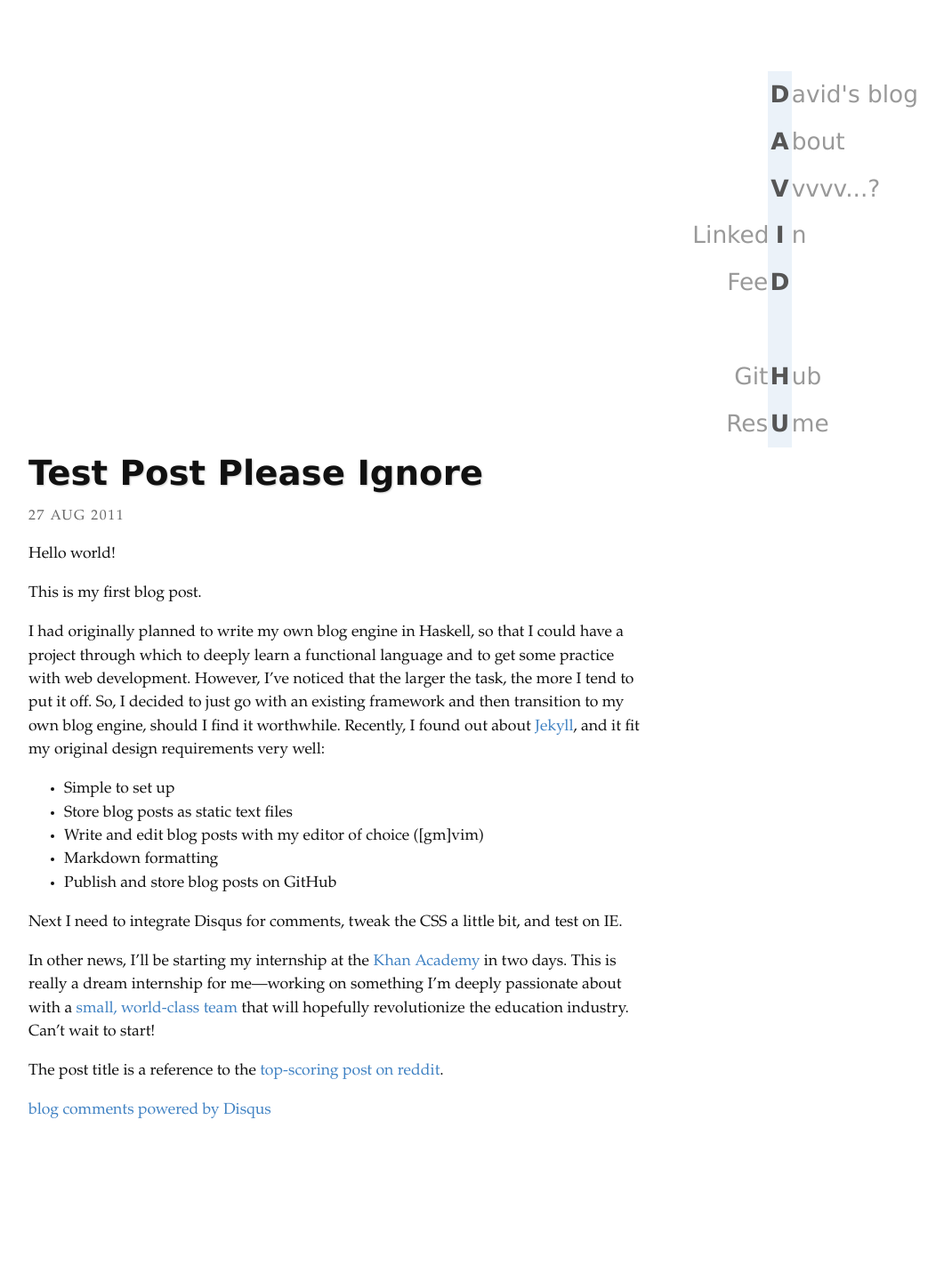
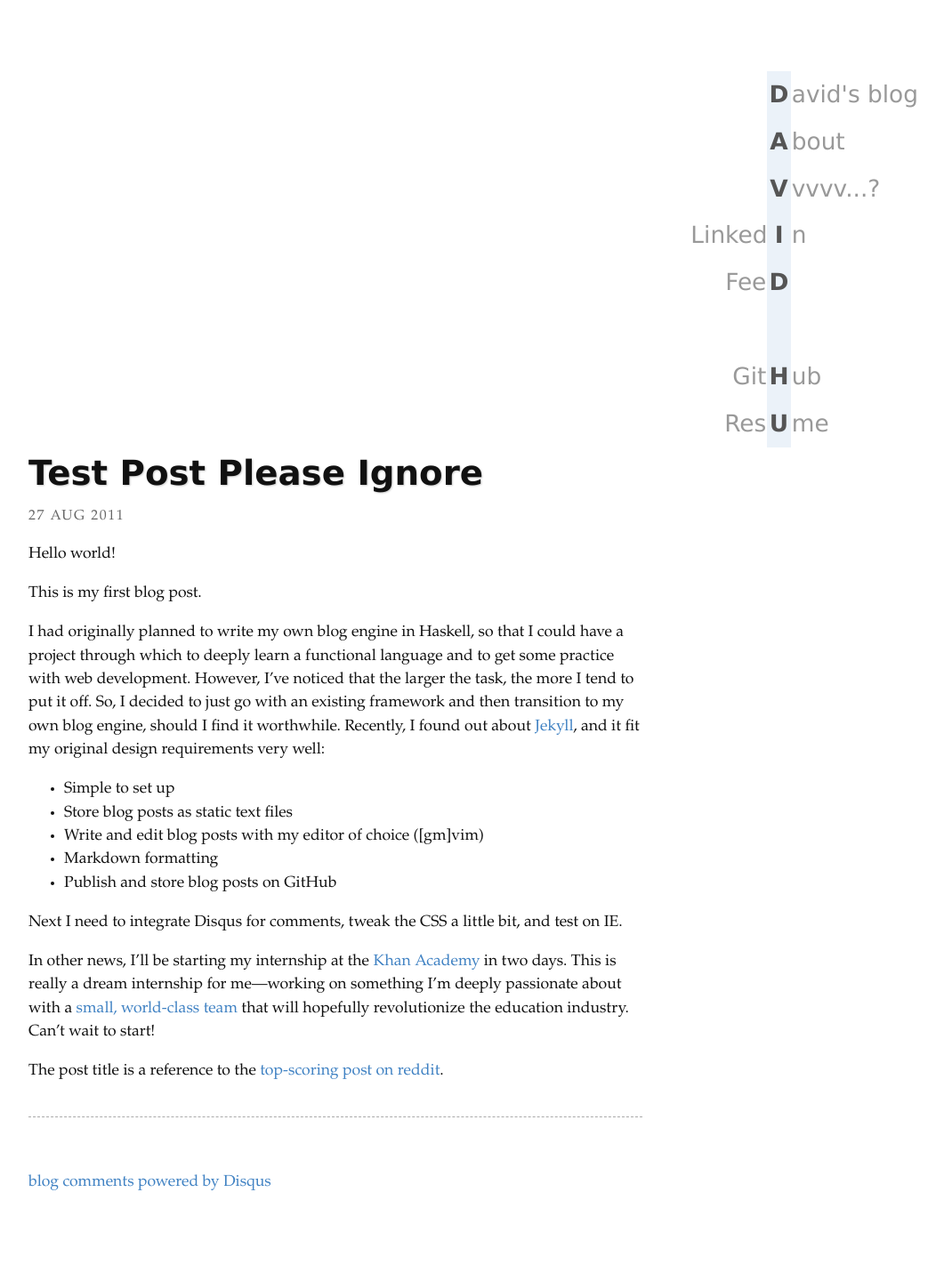
Before and after one commit to divad12/blog, a Jekyll site: the page built from _posts/2011-08-27-test-post-pls-ignore.markdown, in a window 1280 px wide. Shown: the whole page at 89% size, without its empty margins (108-1169 px from the left). Built offline with Jekyll 4.4.1, drawn with Linux system fonts in a browser that asks for light colours; comment, search, counter and statistics services are not loaded; before the commit the page ends 1341 px from its top, so only the background shows below that.

Commit message:
more css tweaks

```diff
--- a/css/style.css
+++ b/css/style.css
@@ -248,7 +248,7 @@ nav {
   float: right;
   font-family: "Lucida Grande", Helvetica, san-serif;
   font-size: 1.5em;
-  padding-left: 10px;
+  padding-left: 8px;
 }
 
 nav li {
@@ -283,6 +283,8 @@ nav .centre {
   text-transform: uppercase;
   font-weight: bold;
   background-color: rgba(64, 130, 195, 0.1);
+  margin-left: 1px;
+  margin-right: 1px;
   color: #555;
 }
 
@@ -303,11 +305,19 @@ footer {
   clear: both;
 }
 
+article {
+  padding-bottom: 20px;
+  border-bottom: 1px dashed #AAA;
+  margin-bottom: 60px;
+}
+
 article img, article video, article .flash-video {
     -moz-box-sizing: border-box;
     border: 0.5em solid white;
     border-radius: 0.3em 0.3em 0.3em 0.3em;
-    box-shadow: 0 1px 4px rgba(0, 0, 0, 0.15);
+    box-shadow: 0 1px 4px rgba(0, 0, 0, 0.35);
+    margin-top: 10px;
+    margin-bottom: 10px;
 }
 
 
```
